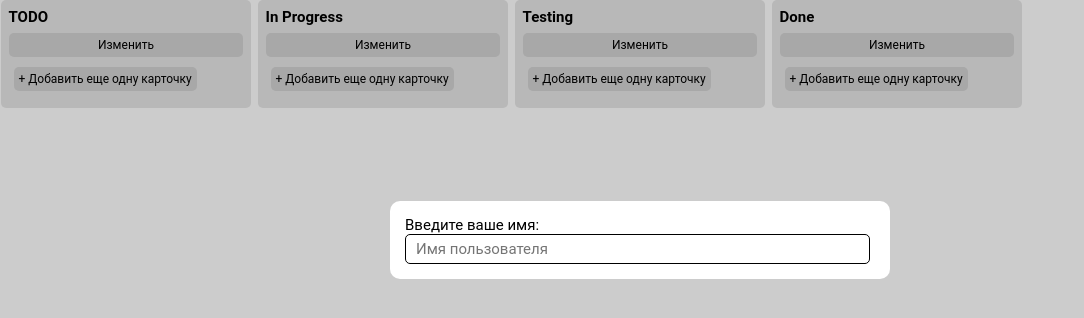
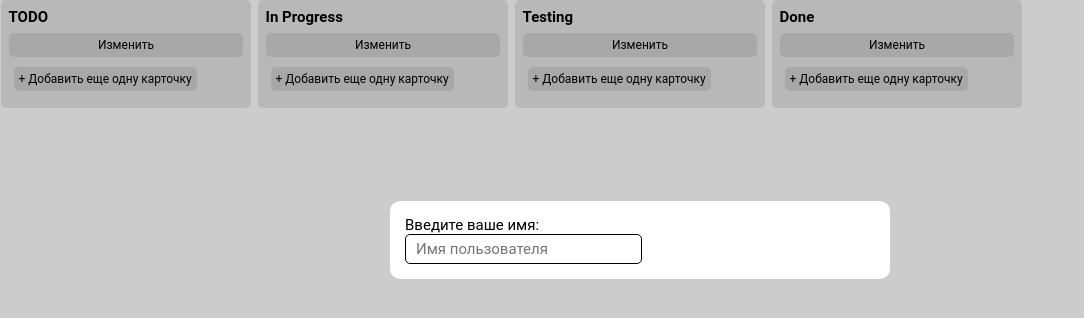
Before and after one commit to feexters/Trello, a React (Create React App) app: page / in a window 1280 px wide. Shown: the top 318 px of the page, without its empty margins (0-1084 px from the left). Built offline with nearby package versions, Linux system fonts and the light colour scheme.

Commit message:
Update Inputs

```diff
--- a/src/components/ui/Input/Input.tsx
+++ b/src/components/ui/Input/Input.tsx
@@ -12,35 +12,28 @@ interface InputSettings {
 
 const Input: React.FC<InputSettings> = ({placeholder, onKeyPress, onBlur, onChange, value}) => {
     return (
-      <>
-        {/* <StyledInput
-          placeholder={placeholder}
-          onKeyPress={onKeyPress}
-          onBlur={onBlur}
-          onChange={onChange}
-          value={value}
-          autoFocus
-        ></StyledInput> */}
+      <StyledInput>
         <Form
           onSubmit={() => {}}
+          initialValues={{ value: value }}
           render={() => (
             <Field
-              name="myField"
-              component={StyledInput}
+              name="value"
+              component="input"
               placeholder={placeholder}
               onKeyPress={onKeyPress}
               onBlur={onBlur}
               onChange={onChange}
-              value={value}
               autoFocus
             />
           )}
         />
-      </>
+      </StyledInput>
     );
 }
 
-const StyledInput = styled.input`
+const StyledInput = styled.div`
+  input {
     width: 100%;
     padding: 5px 10px;
     background-color: white;
@@ -50,8 +43,9 @@ const StyledInput = styled.input`
     font-size: 1.5rem;
 
     &:focus {
-        outline: none
+      outline: none;
     }
-`
+  }
+`;
 
 export default Input;
--- a/src/components/ui/TextArea/TextArea.tsx
+++ b/src/components/ui/TextArea/TextArea.tsx
@@ -1,4 +1,5 @@
 import React from 'react';
+import { Field, Form } from 'react-final-form';
 import styled from 'styled-components';
 
 interface TextAreaSettings {
@@ -11,18 +12,28 @@ interface TextAreaSettings {
 
 const TextArea: React.FC<TextAreaSettings> = ({placeholder, onKeyPress, onBlur, onChange, value}) => {
     return (
-      <StyledTextArea
+      <StyledTextArea>
+        <Form
+          onSubmit={() => {}}
+          initialValues={{ value: value }}
+          render={() => (
+            <Field
+              name="value"
+              component="input"
               placeholder={placeholder}
               onKeyPress={onKeyPress}
               onBlur={onBlur}
               onChange={onChange}
-        value={value}
               autoFocus
             />
+          )}
+        />
+      </StyledTextArea>
     );
 }
 
-const StyledTextArea = styled.textarea`
+const StyledTextArea = styled.div`
+  textarea {
     width: 100%;
     padding: 5px 10px;
     background-color: white;
@@ -32,8 +43,9 @@ const StyledTextArea = styled.textarea`
     font-size: 1.5rem;
 
     &:focus {
-        outline: none
+      outline: none;
     }
-`
+  }
+`;
 
 export default TextArea;
```
Lines whose indentation alone changed are shown as unchanged.
